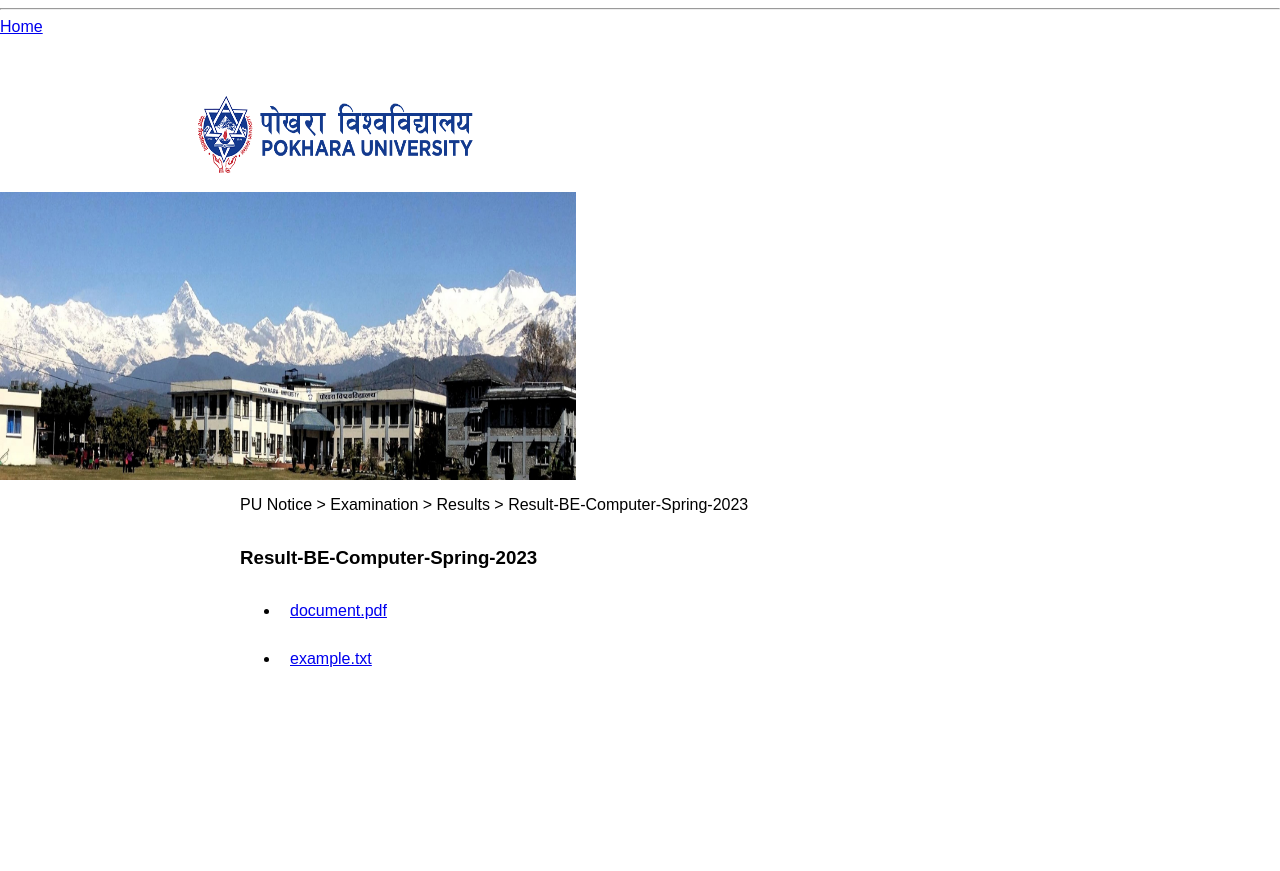
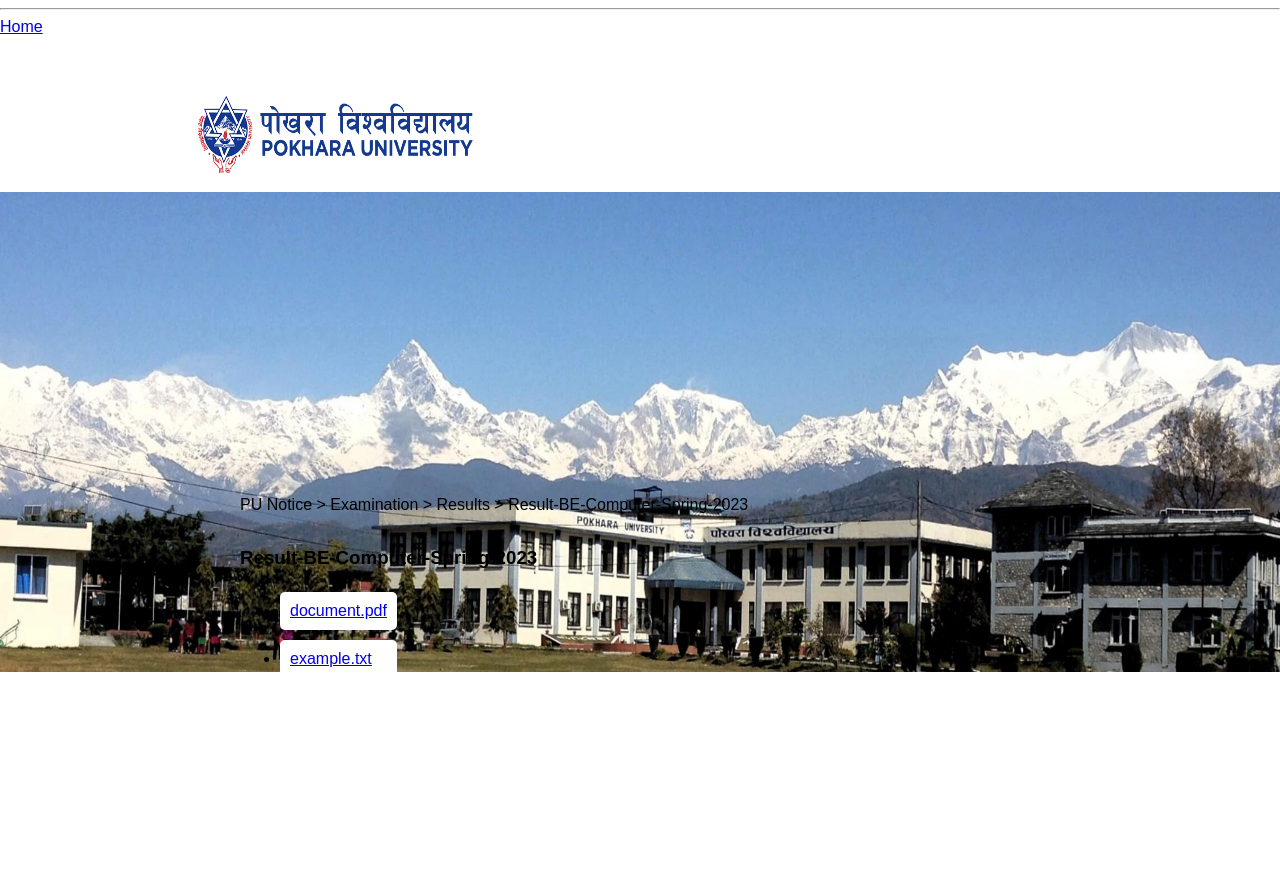
Before and after one commit to rabnmgr7/test-result, a Flask app: page / in a window 1280 px wide. Shown: the top 871 px of the page. Run offline with Flask 2, Linux system fonts and the light colour scheme; data comes from the database, SQL or seed files in the repository; data that the repository does not hold is empty.

Commit message:
stretched to 100%

```diff
--- a/web/templates/index.html
+++ b/web/templates/index.html
@@ -22,8 +22,8 @@
         #banner {
             position: absolute;
             top: 2in;
-            width: 6in;
-            height: 3in;
+            width: 100%;
+            height: 5in;
         }
         #uploadForm {
             position: absolute;
```
